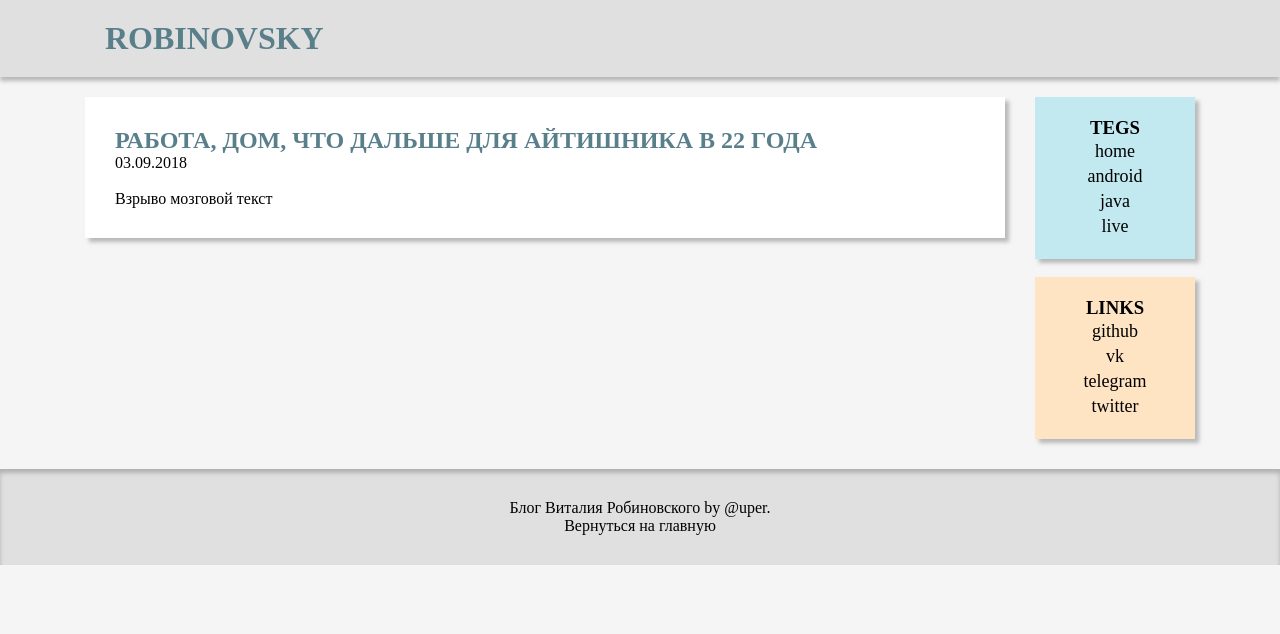
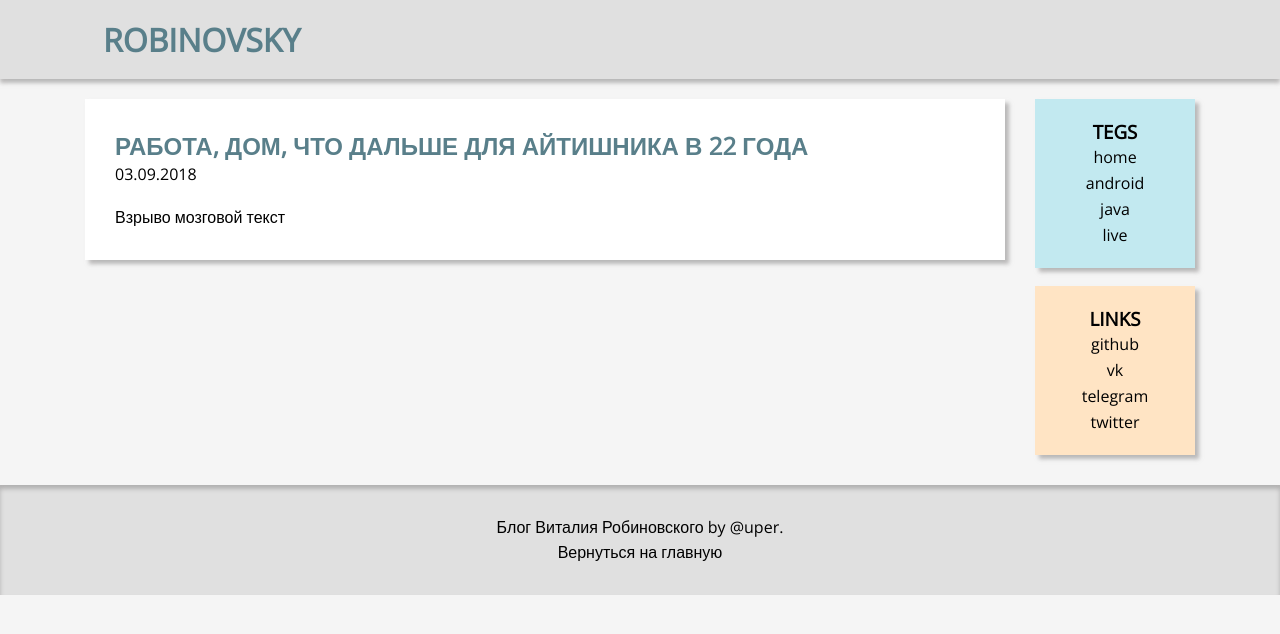
Before and after one commit to upermane42/upermane42.github.io, a Jekyll site: the page built from live.md, in a window 1280 px wide. Shown: the top 634 px of the page. Built offline with Jekyll 4.4.1, drawn with Linux system fonts in a browser that asks for light colours.

Commit message:
added new font

```diff
--- a/_includes/head.html
+++ b/_includes/head.html
@@ -6,4 +6,5 @@
     <link rel="stylesheet" href="/assets/style.css">
     <link rel="stylesheet" href="/assets/bootstrap-grid.css">
     <link rel="stylesheet" href="/assets/media.css">
+    <link href="https://fonts.googleapis.com/css?family=Open+Sans" rel="stylesheet">
 </head>
--- a/assets/style.css
+++ b/assets/style.css
@@ -10,6 +10,9 @@ a{
 
 p{
     margin: 0;
+    font-size: 16px;
+    font-family: 'Open Sans', sans-serif;
+    line-height: 1.56;
 }
 .header{
     background-color: #e0e0e0;
@@ -36,13 +39,15 @@ h2{
     margin: 0;
     padding-bottom: 0;
     color: #597f8a;
+    font-family: 'Open Sans', sans-serif;
 }
 
 .header h1 {
   color: #597f8a;
   text-transform: uppercase;
   margin: 0;
-  padding: 20px;
+  padding: 18px;
+  font-family: 'Open Sans', sans-serif;
 }
 .header h1:hover{
   color: #2b5964;
@@ -51,6 +56,7 @@ h2{
 h3{
     margin: 0;
     text-transform: uppercase;
+    font-family: 'Open Sans', sans-serif;
 }
 
 .page{
@@ -107,7 +113,8 @@ ol{
 
 ol li{
     padding: 2px;
-    font-size: 18px;
+    font-size: 16px;
+    font-family: 'Open Sans', sans-serif;
 }
 ol li a{
     text-decoration: none;
```
